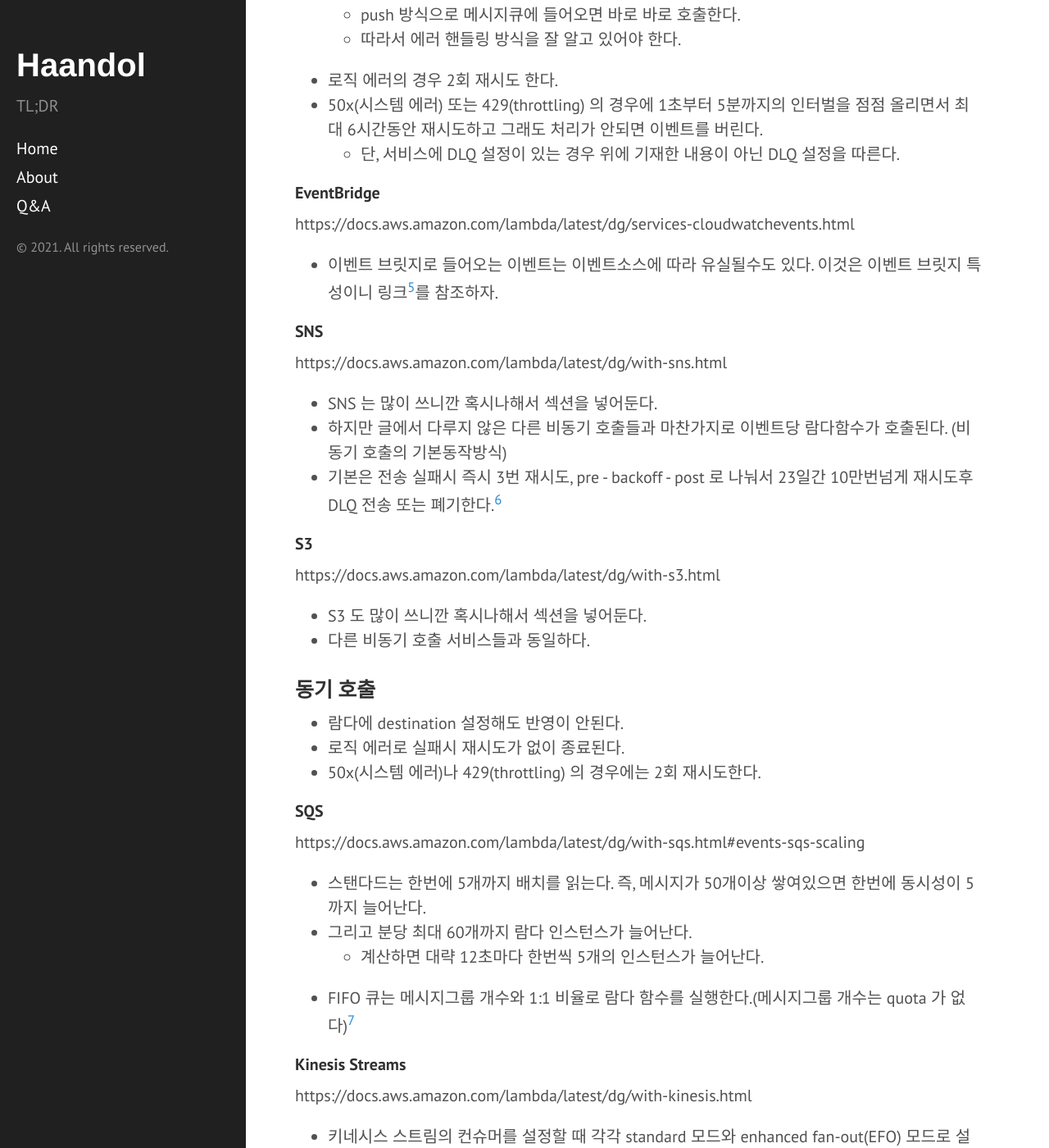
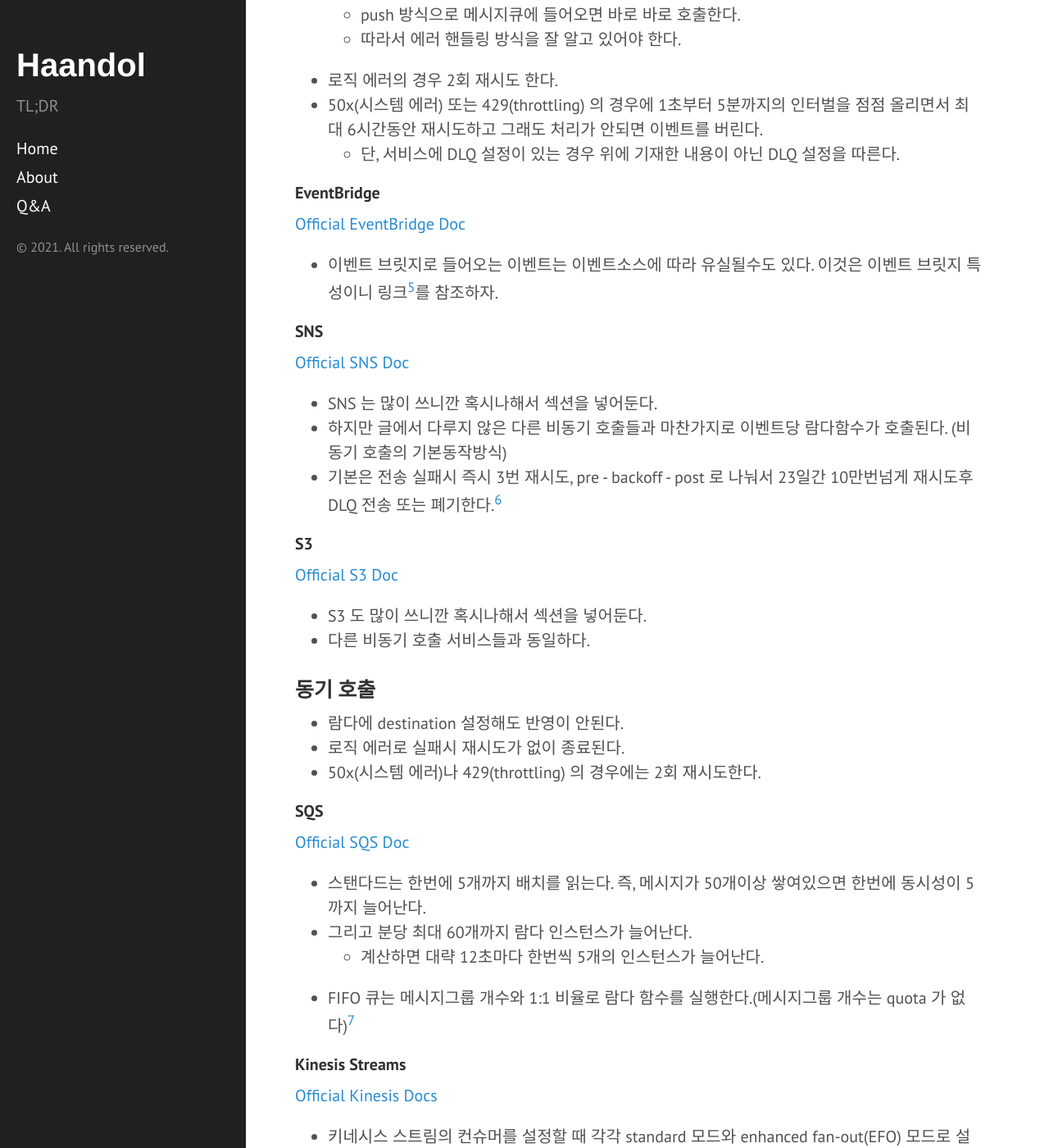
Before and after one commit to haandol/haandol.github.com, a Jekyll site: the page built from _posts/2021-11-18-lambda-scailing-policy-as-downstream.md, in a window 1280 px wide and 1400 px high, scrolled down 1795 px. Shown: the whole window at 82% size. Built offline with Jekyll 4.4.1, drawn with Linux system fonts in a browser that asks for light colours; comment, search, counter and statistics services are not loaded; some of the changed text lies outside the part shown.

Commit message:
update lambda

```diff
--- a/_posts/2021-11-18-lambda-scailing-policy-as-downstream.md
+++ b/_posts/2021-11-18-lambda-scailing-policy-as-downstream.md
@@ -68,13 +68,13 @@
 
 #### EventBridge
 
-https://docs.aws.amazon.com/lambda/latest/dg/services-cloudwatchevents.html
+[Official EventBridge Doc](https://docs.aws.amazon.com/lambda/latest/dg/services-cloudwatchevents.html)
 
 * 이벤트 브릿지로 들어오는 이벤트는 이벤트소스에 따라 유실될수도 있다. 이것은 이벤트 브릿지 특성이니 링크[^6]를 참조하자.
 
 #### SNS
 
-https://docs.aws.amazon.com/lambda/latest/dg/with-sns.html
+[Official SNS Doc](https://docs.aws.amazon.com/lambda/latest/dg/with-sns.html)
 
 * SNS 는 많이 쓰니깐 혹시나해서 섹션을 넣어둔다.
 * 하지만 글에서 다루지 않은 다른 비동기 호출들과 마찬가지로 이벤트당 람다함수가 호출된다. (비동기 호출의 기본동작방식)
@@ -82,7 +82,7 @@
 
 #### S3
 
-https://docs.aws.amazon.com/lambda/latest/dg/with-s3.html
+[Official S3 Doc](https://docs.aws.amazon.com/lambda/latest/dg/with-s3.html)
 
 * S3 도 많이 쓰니깐 혹시나해서 섹션을 넣어둔다.
 * 다른 비동기 호출 서비스들과 동일하다.
@@ -95,7 +95,7 @@
 
 #### SQS
 
-https://docs.aws.amazon.com/lambda/latest/dg/with-sqs.html#events-sqs-scaling
+[Official SQS Doc](https://docs.aws.amazon.com/lambda/latest/dg/with-sqs.html#events-sqs-scaling)
 
 * 스탠다드는 한번에 5개까지 배치를 읽는다. 즉, 메시지가 50개이상 쌓여있으면 한번에 동시성이 5까지 늘어난다.
 * 그리고 분당 최대 60개까지 람다 인스턴스가 늘어난다.
@@ -105,7 +105,7 @@
 
 #### Kinesis Streams
 
-https://docs.aws.amazon.com/lambda/latest/dg/with-kinesis.html
+[Official Kinesis Docs](https://docs.aws.amazon.com/lambda/latest/dg/with-kinesis.html)
 
 * 키네시스 스트림의 컨슈머를 설정할 때 각각 standard 모드와 enhanced fan-out(EFO) 모드로 설정할 수 있다.
   * standard 는 HTTP, EFO 는 HTTP/2 를 사용한다.
@@ -120,7 +120,7 @@
 
 #### DynamoDB Streams
 
-https://docs.aws.amazon.com/lambda/latest/dg/with-ddb.html
+[Official DDB Stream Doc](https://docs.aws.amazon.com/lambda/latest/dg/with-ddb.html)
 
 * 람다는 초당 네번 샤드를 폴링한다.
 * 한 스트림에 2개의 람다 함수까지 붙을 수 있다. (컨슈머가 최대 2개)
@@ -130,7 +130,7 @@
 
 #### Managed Service Kafka(MSK)
 
-https://docs.aws.amazon.com/lambda/latest/dg/with-msk.html
+[Official MSK Doc](https://docs.aws.amazon.com/lambda/latest/dg/with-msk.html)
 
 * 이벤트 소스 설정상 람다와 토픽이 1:1 매핑 된다.
 * 스케일링을 설정할 수 있는 방법이 따로 없다.
@@ -138,7 +138,7 @@
 
 #### AmazonMQ
 
-https://docs.aws.amazon.com/lambda/latest/dg/with-mq.html
+[Official AmazonMQ Doc](https://docs.aws.amazon.com/lambda/latest/dg/with-mq.html)
 
 * 스케일링에 대해 아무런 정보가 없다.
 * 대략 MSK랑 비슷할 것으로 생각된다. (내부에 정의된 폴리시에 따라 자동으로 스케일링을 처리해주는 방식)
```
